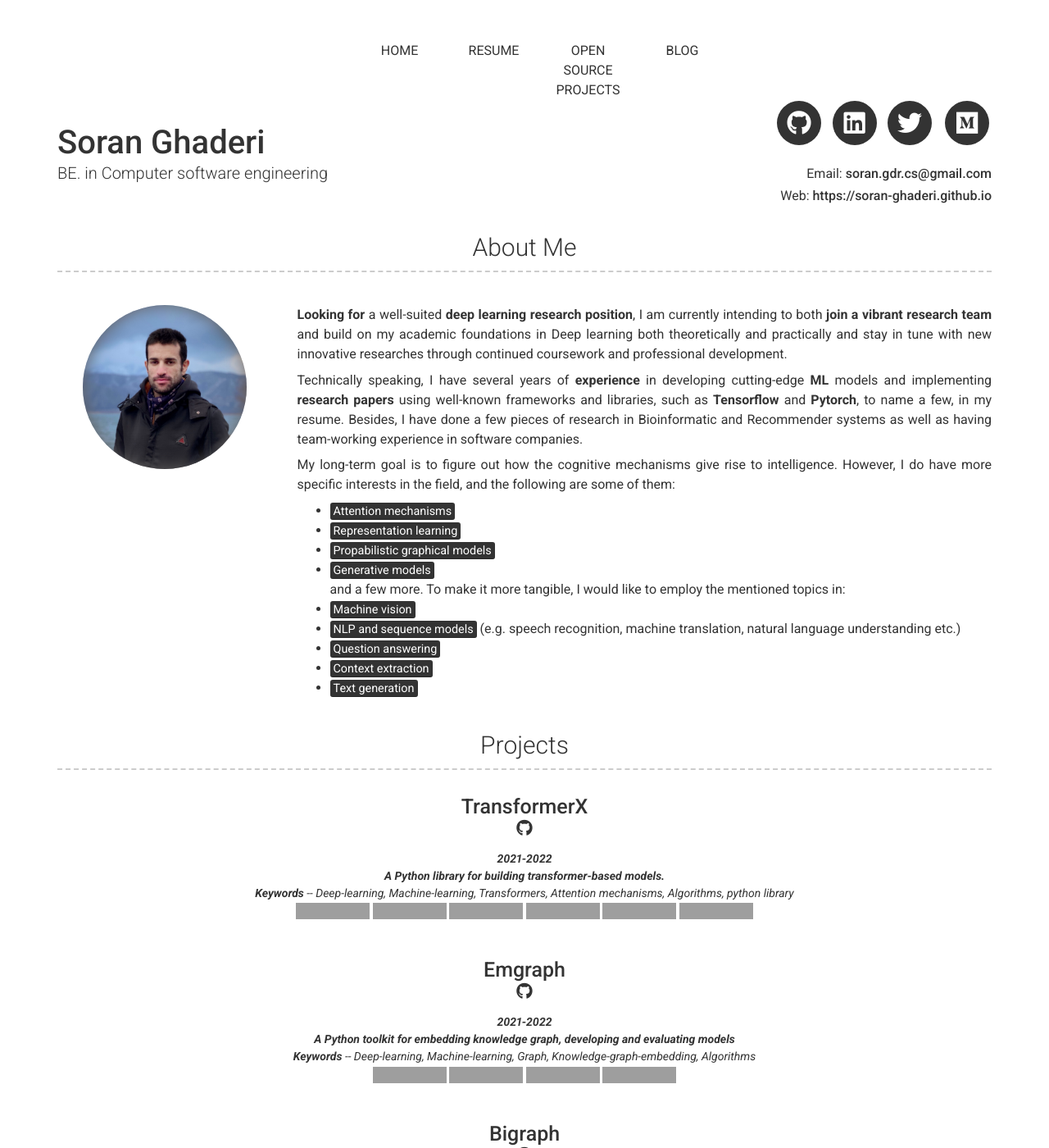
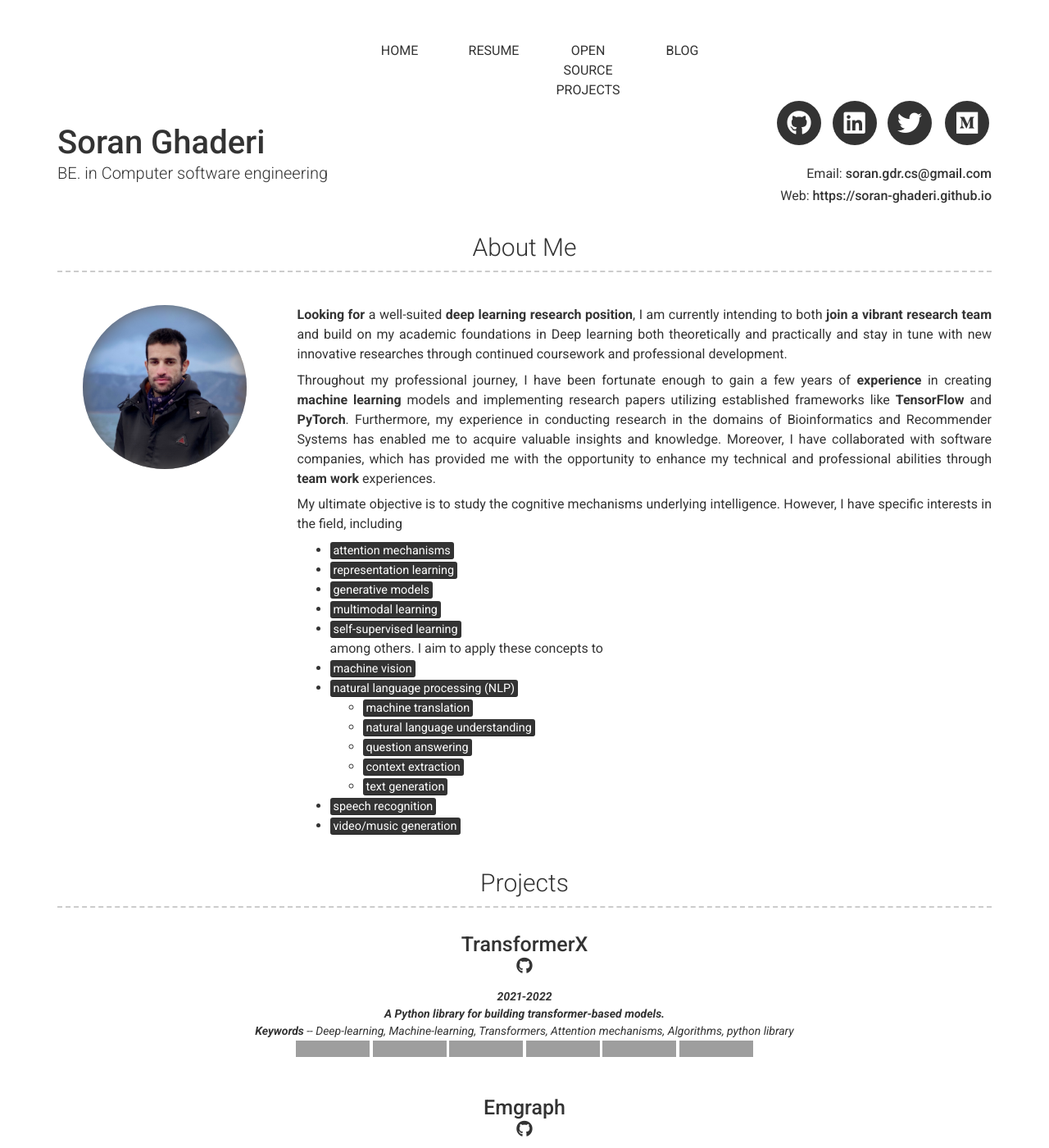
Before and after one commit to soran-ghaderi/soran-ghaderi.github.io, a Jekyll site: the page built from index.md, in a window 1280 px wide and 1400 px high, cut to the strip 0-1400 px from the top of the window. Shown: the whole strip at 82% size. Built offline with Jekyll 4.4.1, drawn with Linux system fonts in a browser that asks for light colours; nearby versions of some CDN libraries; grey boxes are pictures that could not be loaded.

Commit message:
doc: Update about sections

```diff
--- a/_config.yml
+++ b/_config.yml
@@ -34,7 +34,7 @@ darkmode: false
 
 # Social links
 twitter_username: soranghadri
-github_username:  soran-ghaderi
+github_username: soran-ghaderi
 medium_username: soran-ghaderi
 #stackoverflow_username: "00000001"
 #dribbble_username: jekyll
@@ -50,13 +50,13 @@ linkedin_username: soran-ghaderi
 
 # Additional icon links
 additional_links:
-#- title: kaggle
-#  icon: fa-kaggle
-#  url: https://www.kaggle.com/soranghadri
+  #- title: kaggle
+  #  icon: fa-kaggle
+  #  url: https://www.kaggle.com/soranghadri
 
-- title: Medium
-  icon: fa-medium
-  url: https://soran-ghaderi.medium.com/
+  - title: Medium
+    icon: fa-medium
+    url: https://soran-ghaderi.medium.com/
 
 #- title: another link
 #icon: font awesome brand icon name (eg. fa-twitter) (https://fontawesome.com/icons?d=gallery&s=brands&m=free)
@@ -76,24 +76,32 @@ about_content: | # this will include new lines to allow paragraphs
   team</b> and build on my academic foundations in Deep learning both theoretically and practically and stay in tune with
   new innovative researches through continued coursework and professional development.
 
-  Technically speaking, I have several years of <b>experience</b> in developing cutting-edge <b>ML</b> models and implementing <b>research papers</b>
-  using well-known frameworks and libraries, such as <b>Tensorflow</b> and <b>Pytorch</b>, to name a few, in my resume.
-  Besides, I have done a few pieces of research in Bioinformatic and Recommender systems as well as having team-working
-  experience in software companies.
+  Throughout my professional journey, I have been fortunate enough to gain a few years of <b>experience</b> in
+  creating <b>machine learning</b> models and implementing research papers utilizing established frameworks like
+  <b>TensorFlow</b> and <b>PyTorch</b>. Furthermore, my experience in conducting research in the domains of
+  Bioinformatics and Recommender Systems has enabled me to acquire valuable insights and knowledge. Moreover,
+  I have collaborated with software companies, which has provided me with the opportunity to enhance my technical
+  and professional abilities through <b>team work</b> experiences.
 
 
-  My long-term goal is to figure out how the cognitive mechanisms give rise to intelligence. However, I do have more
-  specific interests in the field, and the following are some of them:<br>
-    - <mark>Attention mechanisms</mark><br>
-    - <mark>Representation learning</mark><br>
-    - <mark>Propabilistic graphical models</mark><br>
-    - <mark>Generative models</mark><br>
-  and a few more. To make it more tangible, I would like to employ the mentioned topics in:<br>
-    - <mark>Machine vision</mark><br>
-    - <mark>NLP and sequence models</mark> (e.g. speech recognition, machine translation, natural language understanding etc.)<br>
-    - <mark>Question answering</mark><br>
-    - <mark>Context extraction</mark><br>
-    - <mark>Text generation</mark><br>
+  My ultimate objective is to study the cognitive mechanisms underlying intelligence. However, I have specific
+  interests in the field, including
+    - <mark>attention mechanisms</mark><br>
+    - <mark>representation learning</mark><br>
+    - <mark>generative models</mark><br>
+    - <mark>multimodal learning</mark><br>
+    - <mark>self-supervised learning</mark><br>
+  among others. I aim to apply these concepts to
+    - <mark>machine vision</mark><br>
+    - <mark>natural language processing (NLP)</mark><br>
+      - <mark>machine translation</mark><br>
+      - <mark>natural language understanding</mark><br>
+      - <mark>question answering</mark><br>
+      - <mark>context extraction</mark><br>
+      - <mark>text generation</mark><br>
+    - <mark>speech recognition</mark><br>
+    - <mark>video/music generation</mark><br>
+
 
 #  ### Academic accomplishments<br>
 #
@@ -187,9 +195,9 @@ sass:
   style: compressed
 
 plugins:
- - jekyll-seo-tag
+  - jekyll-seo-tag
 
-exclude : [
+exclude: [
   "Gemfile",
   "Gemfile.lock",
   "node_modules",
@@ -200,4 +208,4 @@ exclude : [
   "lib/",
   "scripts/",
   "docker-compose.yml",
-  ]
+]
```
